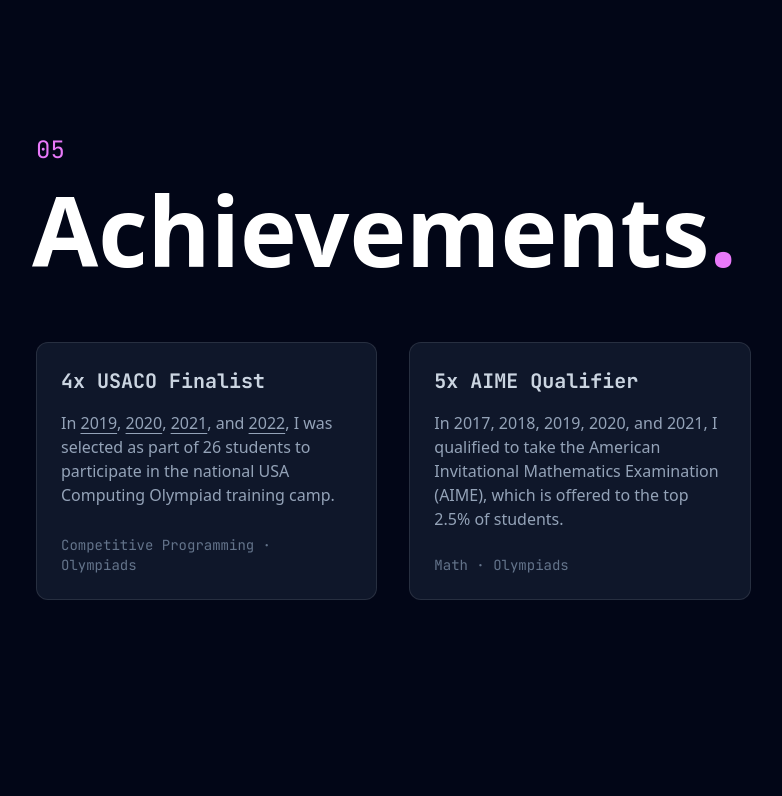
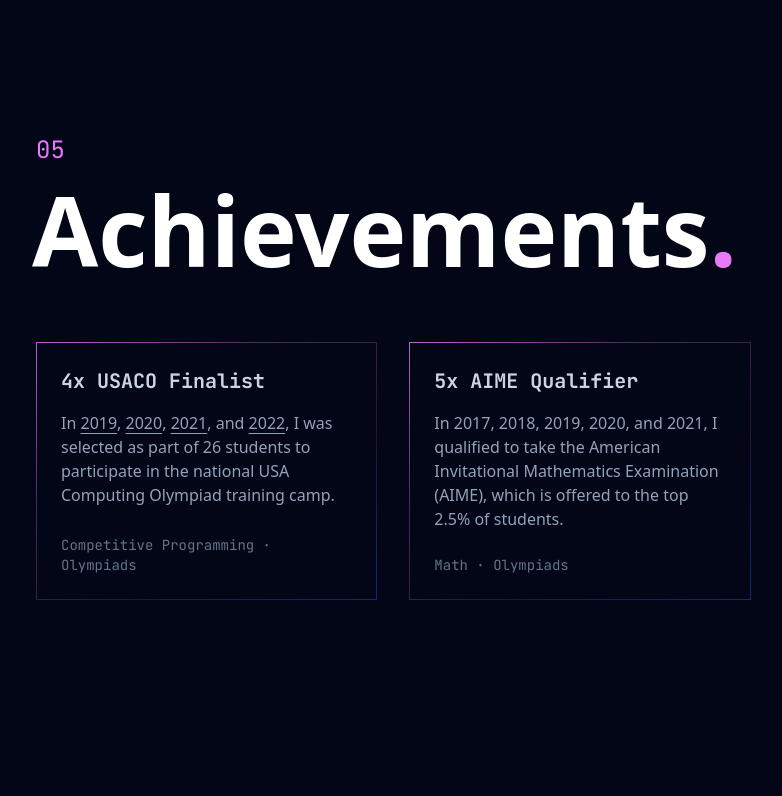
Before and after one commit to thecodingwizard/personal-website, a Next.js app: page / in a window 1280 px wide. Shown: the part 4646-5442 px from the top of the page, without its empty margins (60-842 px from the left). Built offline with nearby package versions, Linux system fonts and the light colour scheme; a web font is replaced by a local one.

Commit message:
update achievements card styling

```diff
--- a/app/page.tsx
+++ b/app/page.tsx
@@ -28,11 +28,11 @@ export default function Home() {
 								xmlns="http://www.w3.org/2000/svg"
 								preserveAspectRatio="none"
 							>
-								<g clip-path="url(#clip0_1_2)">
+								<g clipPath="url(#clip0_1_2)">
 									<g filter="url(#filter0_f_1_2)">
 										<path
-											fill-rule="evenodd"
-											clip-rule="evenodd"
+											fillRule="evenodd"
+											clipRule="evenodd"
 											d="M565.961 140.952C591.238 143.377 611.103 153.895 626.589 165.972C639.812 176.285 642.38 188.967 644.079 201.878C645.998 216.455 649.43 231.277 636.841 243.855C620.328 260.354 598.271 278.626 565.961 279.929C532.882 281.263 508.699 263.552 484.725 249.988C459.901 235.943 428.597 222.207 428.01 201.878C427.417 181.389 454.158 164.342 481.895 152.092C505.825 141.523 536.494 138.125 565.961 140.952Z"
 											fill="#0369A1"
 										/>
@@ -45,20 +45,20 @@ export default function Home() {
 									</g>
 									<g filter="url(#filter2_f_1_2)">
 										<path
-											fill-rule="evenodd"
-											clip-rule="evenodd"
+											fillRule="evenodd"
+											clipRule="evenodd"
 											d="M749.539 295.201C773.46 300.354 779.762 334.033 796.795 353.562C813.441 372.648 843.56 380.086 846.663 406.556C849.874 433.948 829.553 457.29 811.099 475.593C793.917 492.635 772.431 501.247 749.539 502.887C724.726 504.664 694.662 507.18 679.579 485.013C664.844 463.357 683.954 433.797 683.994 406.556C684.034 379.411 666.476 351.015 679.811 328.36C694.269 303.796 723.766 289.649 749.539 295.201Z"
 											fill="#1D4ED8"
-											fill-opacity="0.75"
+											fillOpacity="0.75"
 										/>
 									</g>
 									<g filter="url(#filter3_f_1_2)">
 										<path
-											fill-rule="evenodd"
-											clip-rule="evenodd"
+											fillRule="evenodd"
+											clipRule="evenodd"
 											d="M599.838 240.664C622.091 242.884 644.355 240.073 663.377 252.275C688.638 268.48 718.614 287.533 720.847 318.29C723.131 349.753 699.488 378.338 673.742 395.073C652.025 409.189 625.453 397.264 599.838 396.946C574.805 396.635 544.029 412.956 527.68 393.259C511.276 373.497 535.372 344.372 534.551 318.29C533.669 290.249 505.033 259.378 522.801 238.252C540.374 217.357 573.253 238.012 599.838 240.664Z"
 											fill="#6D28D9"
-											fill-opacity="0.4"
+											fillOpacity="0.4"
 										/>
 									</g>
 								</g>
@@ -72,7 +72,7 @@ export default function Home() {
 										filterUnits="userSpaceOnUse"
 										colorInterpolationFilters="sRGB"
 									>
-										<feFlood flood-opacity="0" result="BackgroundImageFix" />
+										<feFlood floodOpacity="0" result="BackgroundImageFix" />
 										<feBlend
 											mode="normal"
 											in="SourceGraphic"
@@ -90,7 +90,7 @@ export default function Home() {
 										filterUnits="userSpaceOnUse"
 										colorInterpolationFilters="sRGB"
 									>
-										<feFlood flood-opacity="0" result="BackgroundImageFix" />
+										<feFlood floodOpacity="0" result="BackgroundImageFix" />
 										<feBlend
 											mode="normal"
 											in="SourceGraphic"
@@ -108,7 +108,7 @@ export default function Home() {
 										filterUnits="userSpaceOnUse"
 										colorInterpolationFilters="sRGB"
 									>
-										<feFlood flood-opacity="0" result="BackgroundImageFix" />
+										<feFlood floodOpacity="0" result="BackgroundImageFix" />
 										<feBlend
 											mode="normal"
 											in="SourceGraphic"
@@ -126,7 +126,7 @@ export default function Home() {
 										filterUnits="userSpaceOnUse"
 										colorInterpolationFilters="sRGB"
 									>
-										<feFlood flood-opacity="0" result="BackgroundImageFix" />
+										<feFlood floodOpacity="0" result="BackgroundImageFix" />
 										<feBlend
 											mode="normal"
 											in="SourceGraphic"
--- a/components/CardGrid/Card.tsx
+++ b/components/CardGrid/Card.tsx
@@ -4,10 +4,10 @@ import Link from 'next/link';
 import AES from 'crypto-js/aes.js';
 import Utf8 from 'crypto-js/enc-utf8.js';
 import SpotlightCard from 'components/SpotlightCard';
+import GradientBorderCard from 'components/GradientBorderCard';
 
-const cardContainerClasses = 'shadow-md rounded-xl shadow-2xl flex flex-col';
-const cardClasses =
-	'flex flex-col p-4 sm:p-6 bg-slate-900 flex-1 rounded-xl border border-white/10';
+const cardContainerClasses = 'shadow-md shadow-2xl flex flex-col';
+const cardClasses = 'flex flex-col p-4 sm:p-6 bg-slate-900 flex-1 border border-white/10';
 
 export const Card = ({
 	title,
@@ -69,6 +69,6 @@ export const Card = ({
 			</a>
 		);
 	} else {
-		return <div className={cardClasses}>{content}</div>;
+		return <GradientBorderCard className="p-4 sm:p-6 flex flex-col">{content}</GradientBorderCard>;
 	}
 };
--- /dev/null
+++ b/components/GradientBorderCard.tsx
@@ -0,0 +1,28 @@
+import { CSSProperties } from 'react';
+
+// Thanks Build UI Recipes!
+export default function GradientBorderCard({ children, className = 'p-8' }) {
+	return (
+		<div
+			style={
+				{
+					'--slate-950': '2 6 23',
+					'--accent': '232 121 249',
+					'--blue': '29 78 216',
+
+					'--bg-color': 'linear-gradient(rgb(var(--slate-950)), rgb(var(--slate-950)))',
+					'--border-color': `linear-gradient(var(--angle),
+            rgb(var(--accent) / 0.8) 0%,
+            rgb(var(--accent) / 0.3) 33.33%,
+            rgb(var(--accent) / 0.14) 66.67%,
+            rgb(var(--blue) / 0.5) 100%)
+          `
+				} as CSSProperties
+			}
+			className={`w-full max-w-md border ${className} [--angle:145deg]
+        [border-image:var(--border-color)_1]`}
+		>
+			{children}
+		</div>
+	);
+}
--- a/components/SpotlightCard.tsx
+++ b/components/SpotlightCard.tsx
@@ -2,6 +2,7 @@ import classNames from 'classnames';
 import { motion, useMotionTemplate, useMotionValue } from 'framer-motion';
 import { MouseEvent } from 'react';
 
+// Thanks Build UI Recipes!
 export default function SpotlightCard({
 	children,
 	className = 'rounded-xl border border-white/10 bg-slate-900 shadow-2xl'
```
Also changed, not shown: styles/globals.css (+8 -0 lines).
